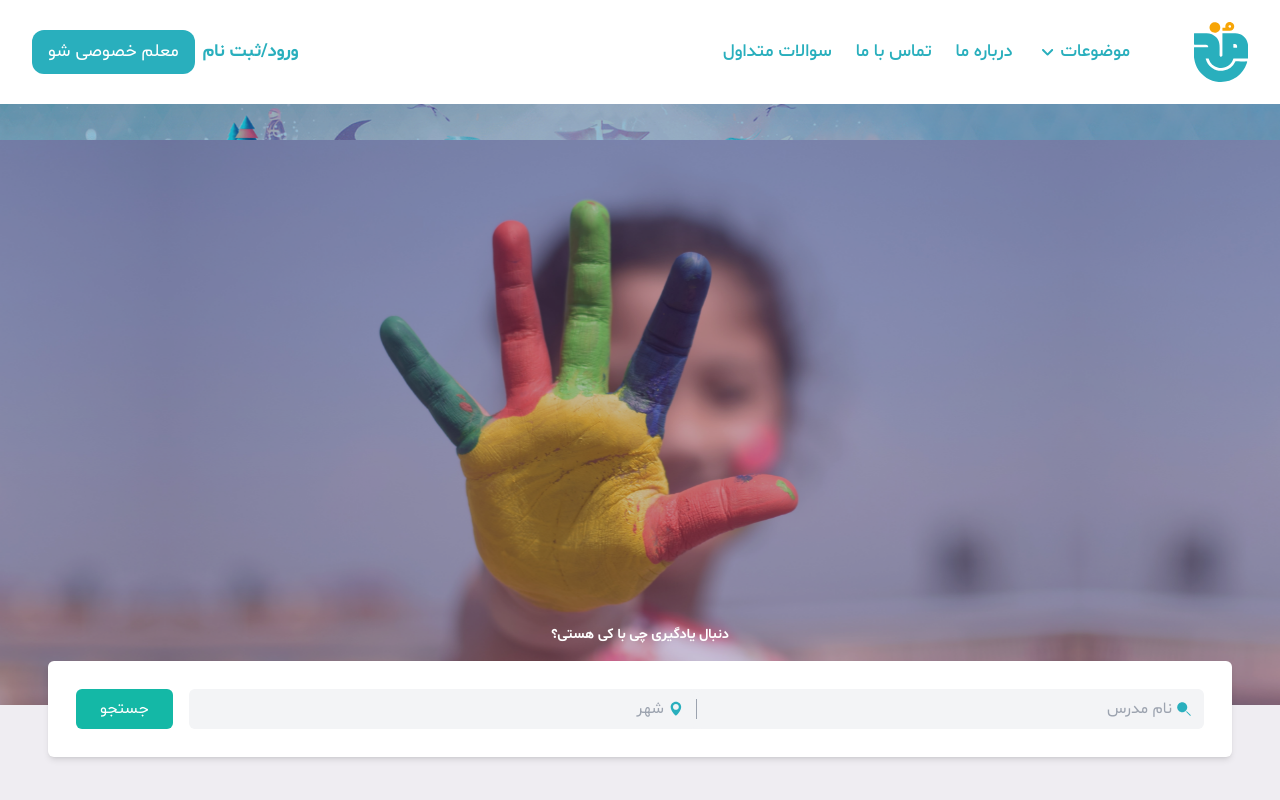
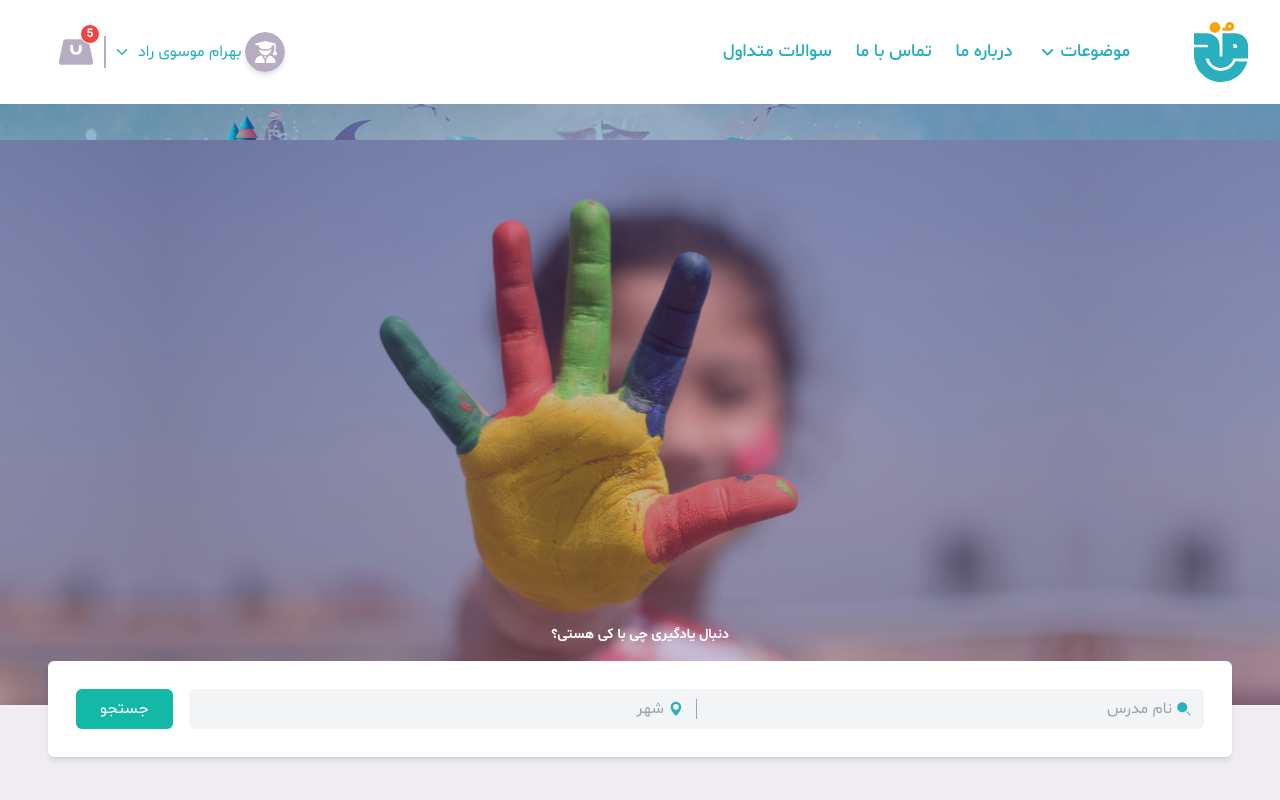
Before and after one commit to ZohreScript/Gajino, a Next.js app: page / in a window 1280 px wide. Shown: the top 800 px of the page. Built offline with nearby package versions, Linux system fonts and the light colour scheme.

Commit message:
Login in Mode

```diff
--- a/src/components/Header/Header.tsx
+++ b/src/components/Header/Header.tsx
@@ -7,6 +7,8 @@ import signup from "../../../public/icons/signupicon.svg";
 import Menu from "./Menu";
 import SignUp from "@/app/feature/auth/SignUp";
 import MobileMenu from "./MobileMenu";
+import TeacherRole from "./TeacherRole";
+import UserRoll from "./UserRoll";
 
 const Header = () => {
   const [isModalOpen, setIsModalOpen] = useState(false);
@@ -16,7 +18,7 @@ const Header = () => {
 
   return (
     <div className="bg-white w-full">
-      <header className="container mx-auto flex justify-between items-center h-[3.5rem] md:h-[6.5rem] px-4 md:px-8">
+      <header className=" mx-auto flex justify-between items-center h-[3.5rem] md:h-[6.5rem] px-4 md:px-8">
         <div className="md:hidden">
           <MobileMenu />
         </div>
@@ -50,23 +52,24 @@ const Header = () => {
             <Image src={signup.src} width={24} height={24} alt="user" />
           </button>
           {/* signup desktop */}
-          <div className="flex justify-between">
+          {/* <div className="flex justify-between">
             <button
-              className="text-primary-main hidden p-2 text-lg font-semibold md:block"
+              className="text-primary-main hidden p-2 text-sm font-semibold md:block"
               onClick={() => {
                 openModal();
               }}
             >
               ورود/ثبت نام
             </button>
-            <button className="bg-primary-main text-lg p-2 text-white py-2 px-4 rounded-xl hidden md:block">
+            <button className="bg-primary-main text-sm p-2 text-white py-2 px-4 rounded-xl hidden md:block">
               معلم خصوصی شو
             </button>
             <SignUp isOpen={isModalOpen} onClose={closeModal} />
+          </div> */}
+
+          {/* <TeacherRole/> */}
+          <UserRoll cartItemCount={5} />
           </div>
-
-          {/* <TeacherRole /> */}
-        </div>
       </header>
     </div>
   );
--- a/src/components/Header/TeacherRole.tsx
+++ b/src/components/Header/TeacherRole.tsx
@@ -1,80 +1,98 @@
 "use client";
 import React, { useState } from "react";
 import Image from "next/image";
-import avatar from "../../../public/icons/teacheravatar.svg";
-import { IoIosNotificationsOutline, IoIosArrowDown } from "react-icons/io";
+import avatar from "../../../public/icons/teacheravatar.svg"; // If you use an avatar image locally
+import {
+  IoIosNotificationsOutline,
+  IoIosArrowDown,
+  IoIosArrowUp,
+  IoMdNotifications,
+} from "react-icons/io";
+import Link from "next/link";
+import { FaUser } from "react-icons/fa";
+import { IoLogOut } from "react-icons/io5";
 
 interface TeacherRoleProps {}
 
 const TeacherRole: React.FC<TeacherRoleProps> = () => {
   const [dropdownOpen, setDropdownOpen] = useState(false);
-
+  const [isActive, setIsActive] = useState(true);
+  const toggleStatus = () => {
+    setIsActive(!isActive);
+  };
   const toggleDropdown = () => {
     setDropdownOpen(!dropdownOpen);
   };
 
   return (
-    <header className="bg-white shadow-md w-full">
+    <header className="w-full hidden md:block">
       <div className="container mx-auto flex justify-between items-center py-4 px-6">
-        {/* Left Side: Status and Options */}
-        <div className="flex items-center space-x-4">
-          <div className="flex items-center space-x-2">
-            <span className="text-gray-600">وضعیت:</span>
-            <button className="bg-teal-400 text-white px-4 py-2 rounded-lg">فعال</button>
-            <button className="bg-gray-200 text-gray-600 px-4 py-2 rounded-lg">غیر فعال</button>
-          </div>
-        </div>
-
         {/* Right Side: Profile and Notifications */}
         <div className="relative">
-          <div className="flex items-center space-x-4">
-            <button>
-              <IoIosNotificationsOutline size={24} className="text-gray-600" />
-            </button>
-            <div className="flex items-center space-x-2">
-              {/* Profile Image */}
+          <div className="flex items-center ">
+            {/* Profile and Dropdown */}
               <Image
-                src="/profile-pic.jpg" // Replace with your image source
+                src={avatar}
                 alt="Profile"
                 width={40}
                 height={40}
-                className="rounded-full"
+                className="rounded-full mx-1 shadow-md"
               />
-              {/* Profile Dropdown */}
               <button
                 onClick={toggleDropdown}
-                className="flex items-center text-gray-700"
+                className="flex items-center text-primary-main cursor-pointer"
               >
                 بهرام موسوی راد
-                <IoIosArrowDown size={20} className="ml-2" />
+                <IoIosArrowDown
+                  size={16}
+                  className={`mr-2 transform transition-transform duration-300 ease-in-out ${
+                    dropdownOpen ? "rotate-180" : "rotate-0"
+                  }`}
+                />
               </button>
-            </div>
           </div>
 
           {/* Dropdown Menu */}
           {dropdownOpen && (
-            <div className="absolute right-0 mt-2 w-48 bg-white shadow-lg rounded-lg py-2">
-              <a
-                href="#"
-                className="block px-4 py-2 text-gray-700 hover:bg-gray-100"
-              >
-                اعلانات
-              </a>
-              <a
-                href="#"
-                className="block px-4 py-2 text-gray-700 hover:bg-gray-100"
-              >
-                پنل کاربری من
-              </a>
-              <a
-                href="#"
-                className="block px-4 py-2 text-gray-700 hover:bg-gray-100"
-              >
-                خروج از حساب کاربری
-              </a>
-            </div>
-          )}
+  <ul className="absolute right-0 mt-2 w-48 text-sm bg-white shadow-md rounded-lg  z-10">
+    <li className="flex items-center px-4 py-3 text-primary-textLight hover:bg-[#ECEAEF] hover:rounded-t-lg  hover:text-primary-text">
+      <IoMdNotifications  size={20} className=" ml-2" />
+      <Link href="#" className="flex-1 pr-1"> اعلانات </Link>
+    </li>
+    <li className="flex items-center px-4 py-3 text-primary-textLight hover:bg-[#ECEAEF] hover:text-primary-text">
+    <FaUser size={18} className=" ml-2" />
+      <Link href="#" className="flex-1 pr-1"> پنل کاربری من </Link>
+    </li>
+    <li className="flex items-center px-4 py-3 text-primary-textLight hover:bg-[#ECEAEF] hover:rounded-b-lg hover:text-primary-text">
+    <IoLogOut size={20} className=" ml-2" />
+      <Link href="#" className="flex-1 pr-1"> خروج از حساب کاربری </Link>
+    </li>
+  </ul>
+)}
         </div>
+ <div className="border-r-2 border-primary-textLight/70 h-8 mx-2"></div>
+        {/* Left Side: Status and Options */}
+        <div className="flex items-center ">
+      <span className="text-primary-textLight ml-1">وضعیت:</span>
+      <div className="flex bg-[#ECEAEF] text-xs px-2  py-2 items-center text-center rounded-xl">
+        <button
+          onClick={toggleStatus}
+          className={`${
+            isActive ? "bg-primary-main font-semibold text-white" : "bg-gray-200 text-gray-600"
+          } px-4 py-2 rounded-xl transition-all duration-300 ease-in-out`}
+        >
+          فعال
+        </button>
+        <button
+          onClick={toggleStatus}
+          className={`${
+            !isActive ? "bg-primary-textLight text-white" : "bg-gray-200 text-gray-600"
+          } px-2 py-2 rounded-xl transition-all duration-300 ease-in-out`}
+        >
+          غیر فعال
+        </button>
+      </div>
+    </div>
       </div>
     </header>
   );
--- /dev/null
+++ b/src/components/Header/UserRoll.tsx
@@ -0,0 +1,96 @@
+"use client";
+import React, { useState } from "react";
+import Image from "next/image";
+import { IoIosArrowDown, IoMdNotifications } from "react-icons/io";
+import Link from "next/link";
+import { FaUser } from "react-icons/fa";
+import { IoLogOut } from "react-icons/io5";
+import carticon from '../../../public/icons/shopcart.svg';
+import user from "../../../public/icons/Subtract.svg";
+
+interface CartProps {
+  cartItemCount: number;
+}
+
+const UserRoll: React.FC<CartProps> = ({ cartItemCount }) => {
+  const [dropdownOpen, setDropdownOpen] = useState(false);
+
+  const toggleDropdown = () => {
+    setDropdownOpen(!dropdownOpen);
+  };
+
+  return (
+    <header className="w-full hidden md:block">
+      <div className="container mx-auto flex justify-between items-center py-4 px-6">
+        <div className="relative">
+          <div className="flex items-center ">
+            <Image
+              src={user}
+              alt="Profile"
+              width={40}
+              height={40}
+              className="rounded-full mx-1 shadow-md"
+            />
+            <button
+              onClick={toggleDropdown}
+              className="flex items-center text-primary-main cursor-pointer"
+            >
+              بهرام موسوی راد
+              <IoIosArrowDown
+                size={16}
+                className={`mr-2 transform transition-transform duration-300 ease-in-out ${
+                  dropdownOpen ? "rotate-180" : "rotate-0"
+                }`}
+              />
+            </button>
+          </div>
+
+          {dropdownOpen && (
+            <ul className="absolute right-0 mt-2 w-48 text-sm bg-white shadow-md rounded-lg z-10">
+              <li className="flex items-center px-4 py-3 text-primary-textLight hover:bg-[#ECEAEF] hover:rounded-t-lg hover:text-primary-text">
+                <IoMdNotifications size={20} className="ml-2" />
+                <Link href="#" className="flex-1 pr-1">
+                  اعلانات
+                </Link>
+              </li>
+              <li className="flex items-center px-4 py-3 text-primary-textLight hover:bg-[#ECEAEF] hover:text-primary-text">
+                <FaUser size={18} className="ml-2" />
+                <Link href="#" className="flex-1 pr-1">
+                  پنل کاربری من
+                </Link>
+              </li>
+              <li className="flex items-center px-4 py-3 text-primary-textLight hover:bg-[#ECEAEF] hover:rounded-b-lg hover:text-primary-text">
+                <IoLogOut size={20} className="ml-2" />
+                <Link href="#" className="flex-1 pr-1">
+                  خروج از حساب کاربری
+                </Link>
+              </li>
+            </ul>
+          )}
+        </div>
+
+        <div className="border-r-2 border-primary-textLight/70 h-8 mx-2"></div>
+
+        <div className="flex items-center">
+          <div className="relative">
+            <Image
+              src={carticon.src}
+              alt="Shopping Cart"
+              width={40}
+              height={40}
+              className="cursor-pointer"
+            />
+
+            {cartItemCount > 0 && (
+              <span className="absolute -top-2 -right-1 bg-red-500 text-white text-xs border border-white font-bold rounded-full w-5 h-5 text-center flex items-center justify-center">
+                {cartItemCount}
+              </span>
+            )}
+          </div>
+        </div>
+      </div>
+    </header>
+  );
+};
+
+export default UserRoll;
```
Also changed, not shown: public/icons/Subtract.svg (added), public/icons/shopcart.svg (added).
